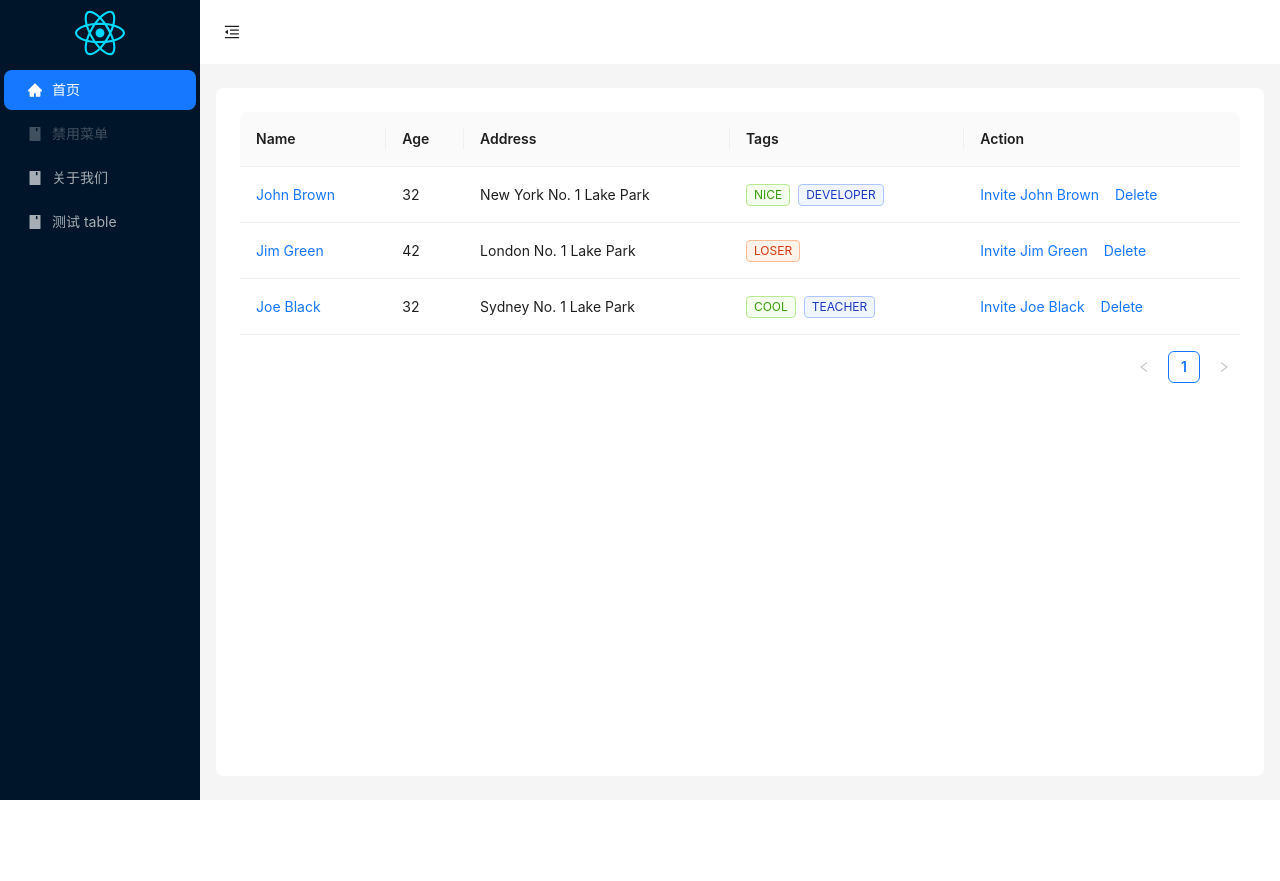
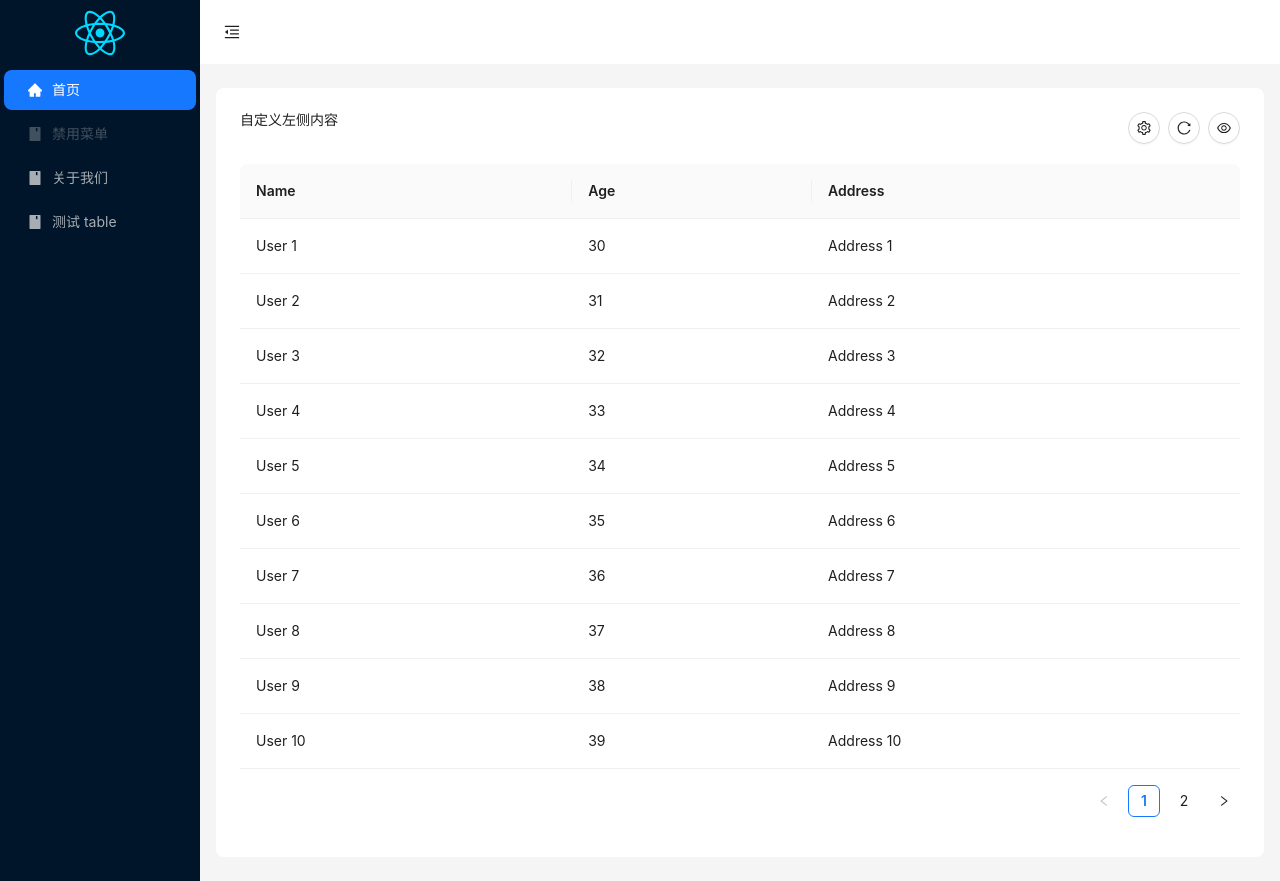
Before and after one commit to inCBle/Beachburg-Admin, a React (Vite) app: page /basicTable in a window 1280 px wide. Before the commit the page ends 800 px from the top, so only its background shows below. Built offline with nearby package versions, Linux system fonts and the light colour scheme.

Commit message:
feat(BTable): :sparkles: 增加RightToolbar组件，修改BTable组件，增加react19兼容包

```diff
--- a/package.json
+++ b/package.json
@@ -13,6 +13,7 @@
   },
   "dependencies": {
     "@ant-design/icons": "^6.0.0",
+    "@ant-design/v5-patch-for-react-19": "^1.0.3",
     "ahooks": "^3.8.5",
     "antd": "^5.26.1",
     "normalize.css": "^8.0.1",
--- /dev/null
+++ b/src/components/BTable/components/RightToolbar.tsx
@@ -0,0 +1,95 @@
+// table右侧按钮组件
+import React, { useState } from 'react';
+import { SettingOutlined, ReloadOutlined, EyeOutlined, EyeInvisibleOutlined } from '@ant-design/icons';
+import { Button, Flex, Tooltip } from 'antd';
+
+interface ButtonConfigProps {
+  icon: React.ReactNode;
+  label: string;
+  onClick: () => void;
+  isVisible: boolean;
+}
+
+interface RightToolbarProps {
+  initialButtonVisibility?: {
+    columnConfig: boolean; // 列配置
+    refresh: boolean; // 刷新
+    hideSearch: boolean; // 显示隐藏搜索
+  };
+  onColumnConfigClick?: () => void;
+  onRefreshClick?: () => void;
+  onEyeToggle?: (isOpen: boolean) => void;
+}
+
+const ButtonConfig: React.FC<ButtonConfigProps> = ({ icon, label, onClick, isVisible }) => {
+  if (!isVisible) return null;
+
+  return (
+    <Tooltip title={label}>
+      <Button shape="circle" icon={icon} onClick={onClick} />
+    </Tooltip>
+  );
+};
+
+// 定义默认的按钮可见性配置
+const defaultButtonVisibility = {
+  columnConfig: true,
+  refresh: true,
+  hideSearch: true,
+};
+
+const RightToolbar: React.FC<RightToolbarProps> = ({
+  initialButtonVisibility = defaultButtonVisibility,
+  onColumnConfigClick, // 列配置点击事件回调
+  onRefreshClick, // 刷新点击事件回调
+  onEyeToggle, // 显示/隐藏搜索点击事件回调
+}) => {
+  const [buttonVisibility] = useState({
+    columnConfig: initialButtonVisibility.columnConfig,
+    refresh: initialButtonVisibility.refresh,
+    hideSearch: initialButtonVisibility.hideSearch,
+  });
+
+  const [openEye, setOpenEye] = useState(true);
+
+  return (
+    <Flex gap="small">
+      <ButtonConfig
+        isVisible={buttonVisibility.columnConfig}
+        icon={<SettingOutlined />}
+        label="列配置"
+        onClick={() => {
+          if (onColumnConfigClick) {
+            onColumnConfigClick(); // 将点击事件传递给父组件
+          }
+        }}
+      />
+
+      <ButtonConfig
+        isVisible={buttonVisibility.refresh}
+        icon={<ReloadOutlined />}
+        label="刷新"
+        onClick={() => {
+          if (onRefreshClick) {
+            onRefreshClick(); // 将点击事件传递给父组件
+          }
+        }}
+      />
+
+      <ButtonConfig
+        isVisible={buttonVisibility.hideSearch}
+        icon={openEye ? <EyeOutlined /> : <EyeInvisibleOutlined />}
+        label={openEye ? '隐藏搜索' : '显示搜索'}
+        onClick={() => {
+          const newOpenEye = !openEye;
+          setOpenEye(!newOpenEye);
+          if (onEyeToggle) {
+            onEyeToggle(newOpenEye); // 将点击事件传递给父组件
+          }
+        }}
+      />
+    </Flex>
+  );
+};
+
+export default RightToolbar;
--- a/src/components/BTable/index.tsx
+++ b/src/components/BTable/index.tsx
@@ -1,88 +1,128 @@
-import React from 'react';
-import { Space, Table, Tag } from 'antd';
-import type { TableProps } from 'antd';
-
-interface DataType {
-  key: string;
-  name: string;
-  age: number;
-  address: string;
-  tags: string[];
+import React, { useState, useEffect } from 'react';
+import { Table as AntTable, type TableProps as AntTableProps, Flex } from 'antd';
+import type { TableColumnsType, TablePaginationConfig } from 'antd';
+import RightToolbar from './components/RightToolbar';
+interface BTableProps<T extends object = object> extends Omit<AntTableProps<T>, 'columns' | 'dataSource' | 'pagination' | 'loading'> {
+  // 自定义加载状态
+  loading?: boolean;
+  // 自定义数据源
+  dataSource?: T[];
+  // 自定义列定义
+  columns?: TableColumnsType<T>;
+  // 自定义分页配置
+  pagination?: TablePaginationConfig;
+  // 自定义表格项点击事件
+  onRowClick?: (record: T) => void;
 }
 
-const columns: TableProps<DataType>['columns'] = [
-  {
-    title: 'Name',
-    dataIndex: 'name',
-    key: 'name',
-    render: (text) => <a>{text}</a>,
-  },
-  {
-    title: 'Age',
-    dataIndex: 'age',
-    key: 'age',
-  },
-  {
-    title: 'Address',
-    dataIndex: 'address',
-    key: 'address',
-  },
-  {
-    title: 'Tags',
-    key: 'tags',
-    dataIndex: 'tags',
-    render: (_, { tags }) => (
-      <>
-        {tags.map((tag) => {
-          let color = tag.length > 5 ? 'geekblue' : 'green';
-          if (tag === 'loser') {
-            color = 'volcano';
-          }
-          return (
-            <Tag color={color} key={tag}>
-              {tag.toUpperCase()}
-            </Tag>
-          );
+// 定义默认分页配置
+const defaultPagination: TablePaginationConfig = {
+  current: 1,
+  pageSize: 10,
+  total: 0,
+  showSizeChanger: true,
+};
+
+// 定义默认数据源和列
+const defaultDataSource: any[] = [];
+const defaultColumns: TableColumnsType<any> = [];
+
+const BTable = <T extends object = object>({
+  loading = false,
+  dataSource = defaultDataSource,
+  columns = defaultColumns,
+  pagination = defaultPagination,
+  onRowClick,
+  children,
+  ...restProps
+}: BTableProps<T>): React.ReactElement => {
+  const [tableLoading, setTableLoading] = useState<boolean>(loading);
+  const [tableDataSource, setTableDataSource] = useState<T[]>(dataSource);
+  const [tablePagination, setTablePagination] = useState<TablePaginationConfig>(pagination);
+
+  // 更新加载状态
+  useEffect(() => {
+    setTableLoading(loading);
+  }, [loading]);
+
+  // 更新数据源
+  useEffect(() => {
+    setTableDataSource(dataSource);
+  }, [dataSource]);
+
+  // 更新分页配置
+  useEffect(() => {
+    setTablePagination(pagination);
+  }, [pagination]);
+
+  // 处理表格项点击事件
+  const handleRowClick = (record: T) => {
+    if (onRowClick) {
+      onRowClick(record);
+    }
+  };
+
+  const handlePageChange = (page: number, pageSize: number) => {
+    const newPagination = {
+      ...tablePagination,
+      current: page,
+      pageSize,
+    };
+    setTablePagination(newPagination);
+    // 在实际应用中，这里应该触发数据加载逻辑，比如从服务器获取对应页面的数据
+    // 示例中，我们只是简单地模拟数据加载
+    const start = (page - 1) * pageSize;
+    const end = start + pageSize;
+    const newData = tableDataSource.slice(start, end);
+    setTableDataSource(newData);
+  };
+
+  const handleShowSizeChange = (current: number, pageSize: number) => {
+    handlePageChange(current, pageSize);
+  };
+
+  // 搜索展开隐藏事件
+  const handleEyeToggle = (isOpen: boolean) => {
+    console.log('接收到事件', isOpen);
+  };
+
+  // 列配置点击事件
+  const handleColumnConfig = () => {
+    console.log('列配置点击事件');
+  };
+
+  // 刷新按钮点击事件
+  const handleRefresh = () => {
+    console.log('刷新按钮点击事件');
+  };
+
+  return (
+    <>
+      {/* 头部操作按钮 */}
+      <Flex justify="space-between" align="align" style={{ marginBottom: 20 }}>
+        <div>{children}</div>
+        <div>
+          <RightToolbar onEyeToggle={handleEyeToggle} onColumnConfigClick={handleColumnConfig} onRefreshClick={handleRefresh} />
+        </div>
+      </Flex>
+
+      {/* 表格组件 */}
+      <AntTable<T>
+        loading={tableLoading}
+        dataSource={tableDataSource}
+        columns={columns}
+        pagination={{
+          ...tablePagination,
+          onChange: handlePageChange,
+          onShowSizeChange: handleShowSizeChange,
+        }}
+        onRow={(record) => ({
+          onClick: () => handleRowClick(record),
         })}
-      </>
-    ),
-  },
-  {
-    title: 'Action',
-    key: 'action',
-    render: (_, record) => (
-      <Space size="middle">
-        <a>Invite {record.name}</a>
-        <a>Delete</a>
-      </Space>
-    ),
-  },
-];
+        {...restProps}
+      />
+    </>
+  );
+};
 
-const data: DataType[] = [
-  {
-    key: '1',
-    name: 'John Brown',
-    age: 32,
-    address: 'New York No. 1 Lake Park',
-    tags: ['nice', 'developer'],
-  },
-  {
-    key: '2',
-    name: 'Jim Green',
-    age: 42,
-    address: 'London No. 1 Lake Park',
-    tags: ['loser'],
-  },
-  {
-    key: '3',
-    name: 'Joe Black',
-    age: 32,
-    address: 'Sydney No. 1 Lake Park',
-    tags: ['cool', 'teacher'],
-  },
-];
-
-const Btable: React.FC = () => <Table<DataType> columns={columns} dataSource={data} />;
-
-export default Btable;
+export default BTable;
--- a/src/main.tsx
+++ b/src/main.tsx
@@ -1,5 +1,6 @@
 import 'normalize.css';
 import '@/assets/styles/index.css';
+import '@ant-design/v5-patch-for-react-19';
 
 import { StrictMode } from 'react';
 import { createRoot } from 'react-dom/client';
--- a/src/views/TestTable.tsx
+++ b/src/views/TestTable.tsx
@@ -1,7 +1,54 @@
 // 用于测试table组件
+import React, { useState } from 'react';
 import BTable from '@/components/BTable';
 
-function Test() {
-  return <BTable />;
+interface DataItem {
+  key: string;
+  name: string;
+  age: number;
+  address: string;
 }
+
+const Test: React.FC = () => {
+  // 数据
+  const [dataSource] = useState<DataItem[]>(() => {
+    return Array.from({ length: 20 }, (_, index) => ({
+      key: (index + 1).toString(),
+      name: `User ${index + 1}`,
+      age: 30 + (index % 10), // 年龄在30到39之间循环变化
+      address: `Address ${index + 1}`,
+    }));
+  });
+
+  const handleRowClick = (record: DataItem) => {
+    console.log('Row clicked:', record);
+  };
+
+  // 定义的列头
+  const columns = [
+    { title: 'Name', dataIndex: 'name', key: 'name' },
+    { title: 'Age', dataIndex: 'age', key: 'age' },
+    { title: 'Address', dataIndex: 'address', key: 'address' },
+  ];
+
+  return (
+    <div>
+      <BTable<DataItem>
+        loading={false}
+        dataSource={dataSource}
+        columns={columns}
+        pagination={{
+          current: 1,
+          pageSize: 10,
+          total: dataSource.length,
+        }}
+        onRowClick={handleRowClick}
+      >
+        {/* 在这里提供自定义的插槽内容 */}
+        <div>自定义左侧内容</div>
+      </BTable>
+    </div>
+  );
+};
+
 export default Test;
```
Also changed, not shown: src/components/BTable/css/index.scss (added), 1 other file (tests, documents, lock files or other folders).
